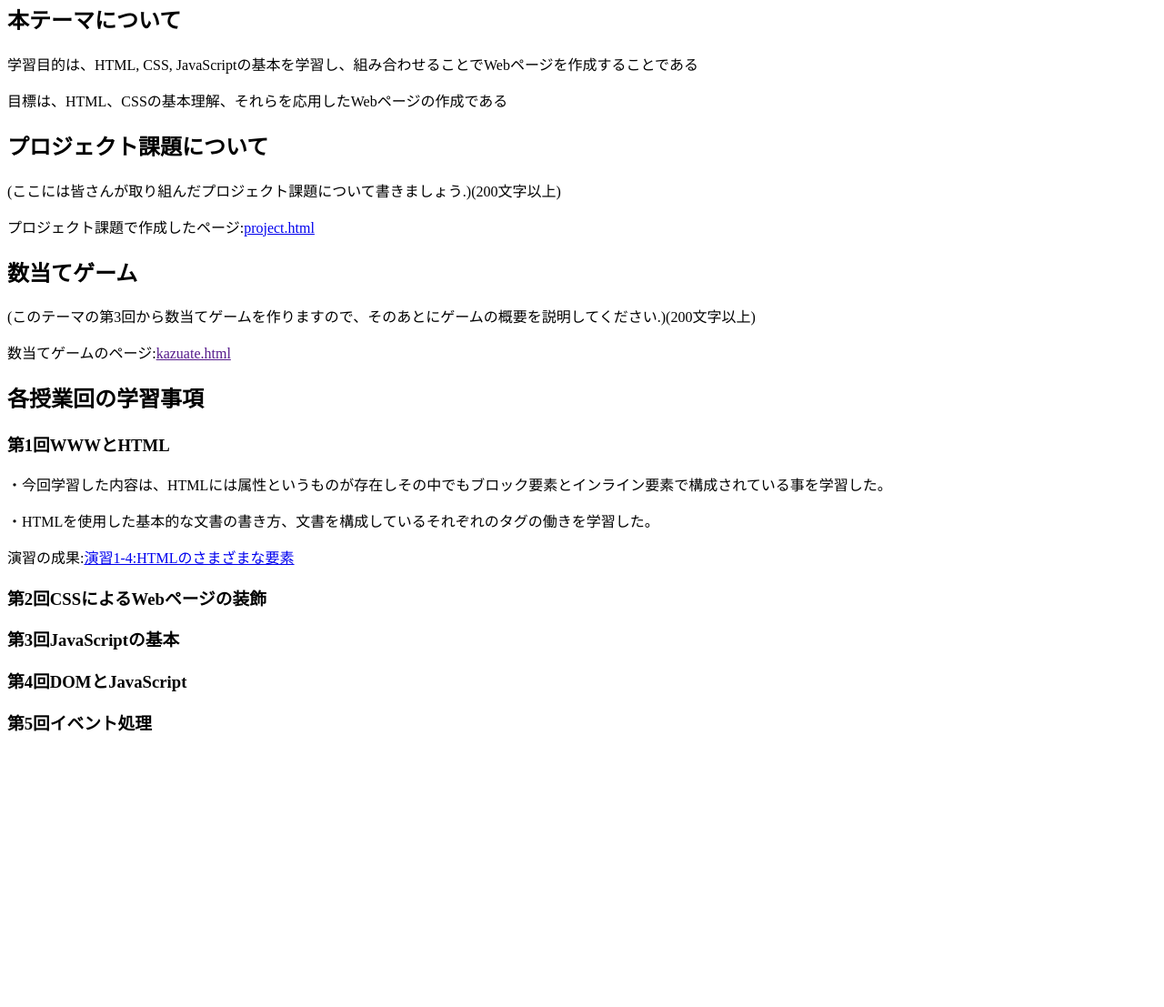
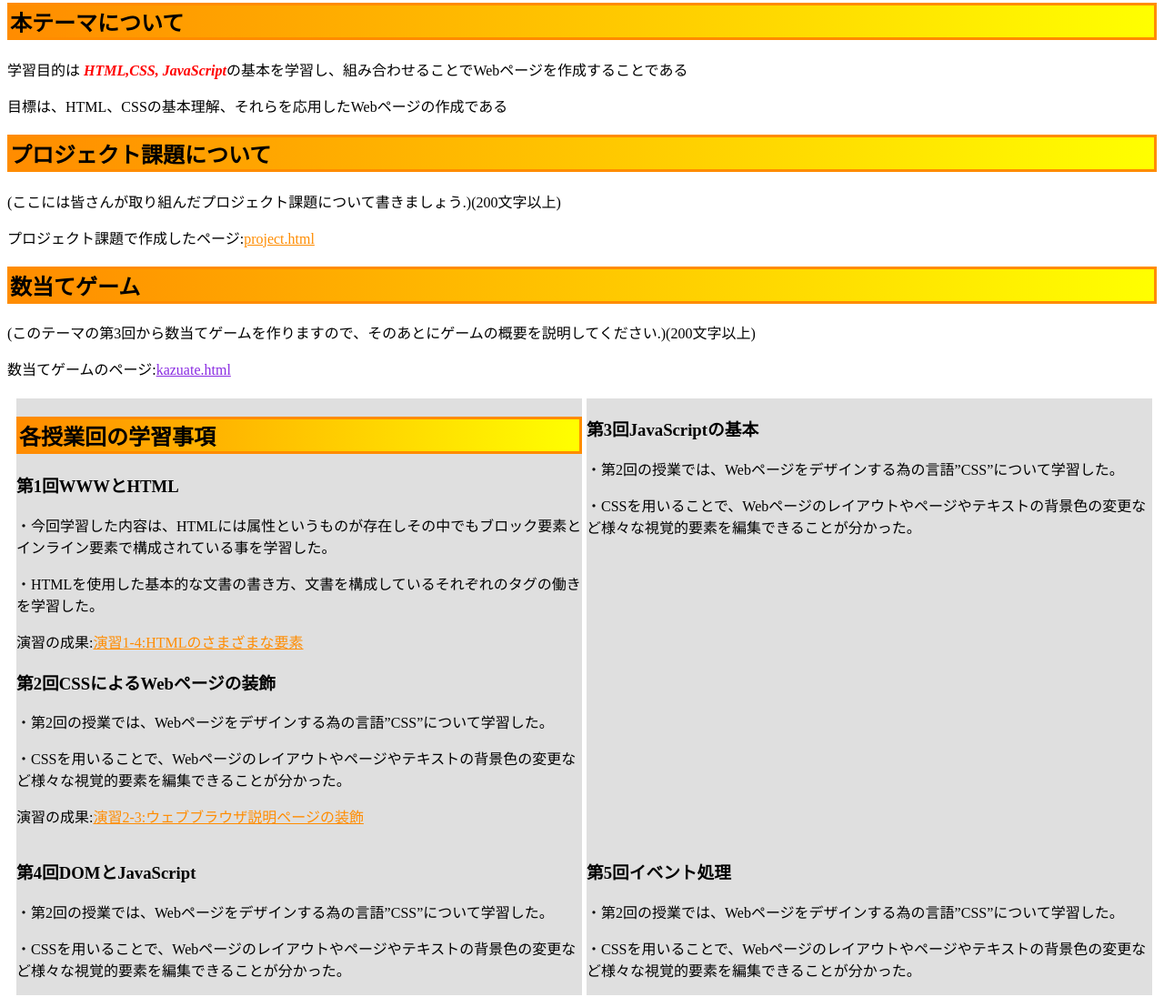
Before and after one commit to T252182022/medialabo, a plain HTML site: page index.html in a window 1280 px wide. Shown: the part 86-1193 px from the top of the page at 91% size. Before the commit the page ends 912 px from the top, so only its background shows below. Drawn offline with Linux system fonts and the light colour scheme.

Commit message:
第2回課題経過保存

```diff
--- a/index.html
+++ b/index.html
@@ -4,12 +4,12 @@
 <head>
     <meta charset="utf-8">
     <title>My test page</title>
+    <link rel="stylesheet" href="style.css">
 </head>
 
-<body>
     <h1>「Webコンテンツ作成」の成果</h1>
     <h2>本テーマについて</h2>
-    <p>学習目的は、HTML, CSS, JavaScriptの基本を学習し、組み合わせることでWebページを作成することである</p>
+    <p>学習目的は <em>HTML,CSS, JavaScript</em>の基本を学習し、組み合わせることでWebページを作成することである</p>
     <p>目標は、HTML、CSSの基本理解、それらを応用したWebページの作成である</p>
     <!--(ここにはこのテーマの学習の目的と目標を記載してください。シラバスを参考にしましょう.)(100文字)-->
 
@@ -17,20 +17,46 @@
     <p>(ここには皆さんが取り組んだプロジェクト課題について書きましょう.)(200文字以上)</p>
     <p>プロジェクト課題で作成したページ:<a href="project.html" target="_blank" >project.html</a></p>
 
+
     <h2>数当てゲーム</h2>
     <p>(このテーマの第3回から数当てゲームを作りますので、そのあとにゲームの概要を説明してください.)(200文字以上)</p>
     <p>数当てゲームのページ:<a href="" target="_blank" >kazuate.html</a></p>
 
+    <div id="naiyou">
+    <div>
+        <div>
             <h2>各授業回の学習事項</h2>
             <h3>第1回WWWとHTML</h3>
         <p>・今回学習した内容は、HTMLには属性というものが存在しその中でもブロック要素とインライン要素で構成されている事を学習した。
         <p>・HTMLを使用した基本的な文書の書き方、文書を構成しているそれぞれのタグの働きを学習した。</p>
         </p>
         <p>演習の成果:<a href="practice-html/elements.html" target="_blank" >演習1-4:HTMLのさまざまな要素</a></p>
+        </div>
+        <div>
             <h3>第2回CSSによるWebページの装飾</h3>
+            <p>・第2回の授業では、Webページをデザインする為の言語”CSS”について学習した。</p>
+            <p>・CSSを用いることで、Webページのレイアウトやページやテキストの背景色の変更など様々な視覚的要素を編集できることが分かった。</p>
+            <p>演習の成果:<a href="practice-css/browser-intro.html" target="_blank" >演習2-3:ウェブブラウザ説明ページの装飾</a></p>
+        </div>
+        </div>
+        <div>
             <h3>第3回JavaScriptの基本</h3>
+            <p>・第2回の授業では、Webページをデザインする為の言語”CSS”について学習した。</p>
+            <p>・CSSを用いることで、Webページのレイアウトやページやテキストの背景色の変更など様々な視覚的要素を編集できることが分かった。</p>
+        </div>
+        <div>
             <h3>第4回DOMとJavaScript</h3>
+            <p>・第2回の授業では、Webページをデザインする為の言語”CSS”について学習した。</p>
+            <p>・CSSを用いることで、Webページのレイアウトやページやテキストの背景色の変更など様々な視覚的要素を編集できることが分かった。</p>
+        </div>
+        <div>
             <h3>第5回イベント処理</h3>
+            <p>・第2回の授業では、Webページをデザインする為の言語”CSS”について学習した。</p>
+            <p>・CSSを用いることで、Webページのレイアウトやページやテキストの背景色の変更など様々な視覚的要素を編集できることが分かった。</p>
+        </div>
+    </div>
+    </div>
+
 </body>
 
 </html>
--- /dev/null
+++ b/style.css
@@ -0,0 +1,34 @@
+h1{
+    color: white;
+    background-color: black;
+    font-family: fantasy;
+    text-shadow: #FC0 1px 0 10px;
+}
+h2{
+    border: solid darkorange;
+    background-color: darkorange;
+    background:linear-gradient(90deg, darkorange,yellow);
+
+}
+p em{
+    font-weight: bold;
+    color: red;
+}
+a:link{
+    color: darkorange;
+}
+a:visited{
+    color: blueviolet;
+}
+a:hover{
+    color: aqua;
+}
+div#naiyou{
+    display: grid;
+	grid-template-columns: 1fr 1fr;
+    padding: 5px;
+}
+div#naiyou > div {
+	margin-left: 5px;
+	background-color:#dfdfdf;
+}
```
Lines whose indentation alone changed are shown as unchanged.
